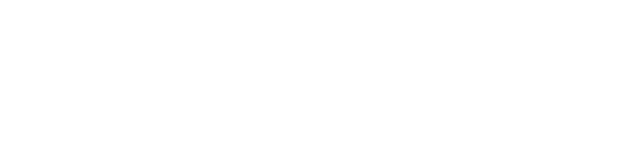
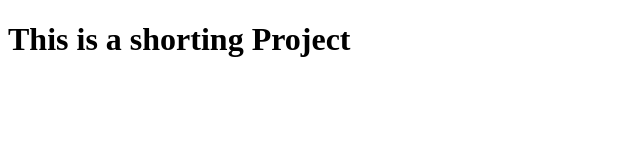
Before and after one commit to Isidoros-Kontizas/shortingProject, a plain HTML site: page index.html in a window 1280 px wide. Shown: the whole page, without its empty margins (0-640 px from the left). Drawn offline with Linux system fonts and the light colour scheme.

Commit message:
Added title in html file

```diff
--- a/index.html
+++ b/index.html
@@ -7,6 +7,6 @@
     <title>Document</title>
 </head>
 <body>
-
+    <h1> This is a shorting Project </h1>
 </body>
 </html>
```
